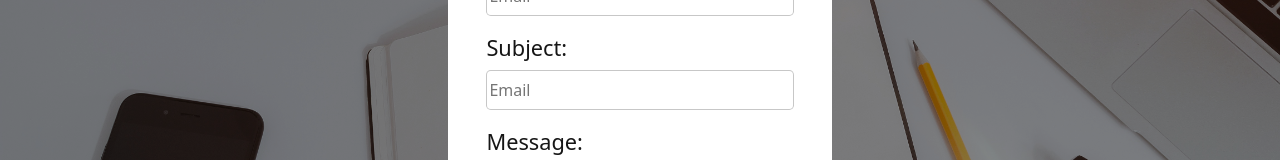
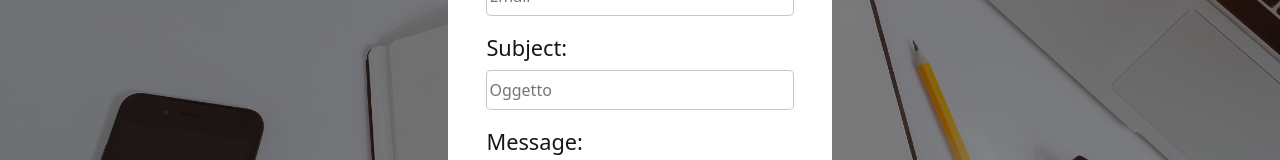
Before and after one commit to RiccioMarrone/portfoglio, a React (Vite) app: page / in a window 1280 px wide. Shown: the part 2325-2485 px from the top of the page. Built offline with nearby package versions, Linux system fonts and the light colour scheme.

Commit message:
modifica

```diff
--- a/src/atom/Contact.jsx
+++ b/src/atom/Contact.jsx
@@ -32,7 +32,7 @@ const Contact = ({contact}) => {
           </div>
           <div className='form--email'>
             <label >Subject:</label>
-            <input type = "text" placeholder='Email' name = "subject"/>
+            <input type = "text" placeholder='Oggetto' name = "subject"/>
           </div>
           <div className='form--message'>
             <label >Message:</label>
```
